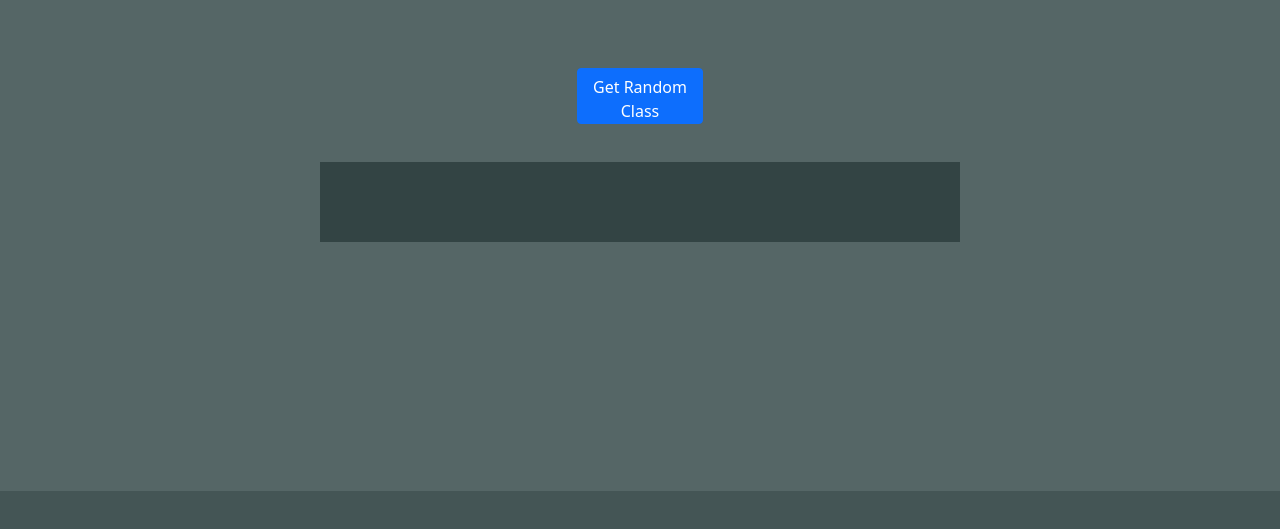
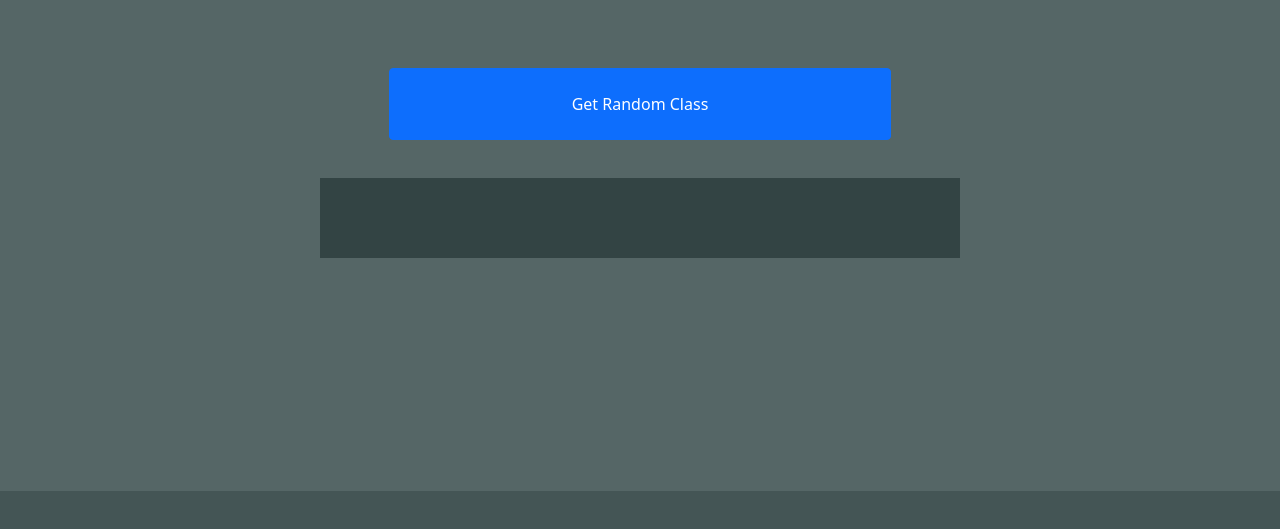
Before and after one commit to Lagrato/CriticalStrikeRandomClass, a plain HTML site: page index.html in a window 1280 px wide. Shown: the part 245-774 px from the top of the page. Drawn offline with nearby package versions, Linux system fonts and the light colour scheme.

Commit message:
Update index.html

```diff
--- a/index.html
+++ b/index.html
@@ -6,7 +6,7 @@
     <div class='container-fluid'>
         <div class= 'text-center'>
             <h1 class='text-center' style="font-size: 500% ;margin-top:4%;color:orangered; font-family:'Lucida Sans', 'Lucida Sans Regular', 'Lucida Grande', 'Lucida Sans Unicode', Geneva, Verdana, sans-serif">Critical Strike Random Class Selector</h1>
-            <button id='bu' class='btn btn-primary' style='margin-top: 5%; width: 10%; height: 7%; margin-bottom: 3%;'>Get Random Class</button>
+            <button id='bu' class='btn btn-primary' style='margin-top: 5%; width: 40%; height: 9%; margin-bottom: 3%;'>Get Random Class</button>
             <div id='class' style='height: 10%; background-color:#334444; width:50%; left: 25%; position: absolute; vertical-align: middle; display:flex; align-items:center; justify-content:center;'>
                 <span style="font-size: 400%; font-family:'Franklin Gothic Medium', 'Arial Narrow', Arial, sans-serif"></span>
             </div>
```
